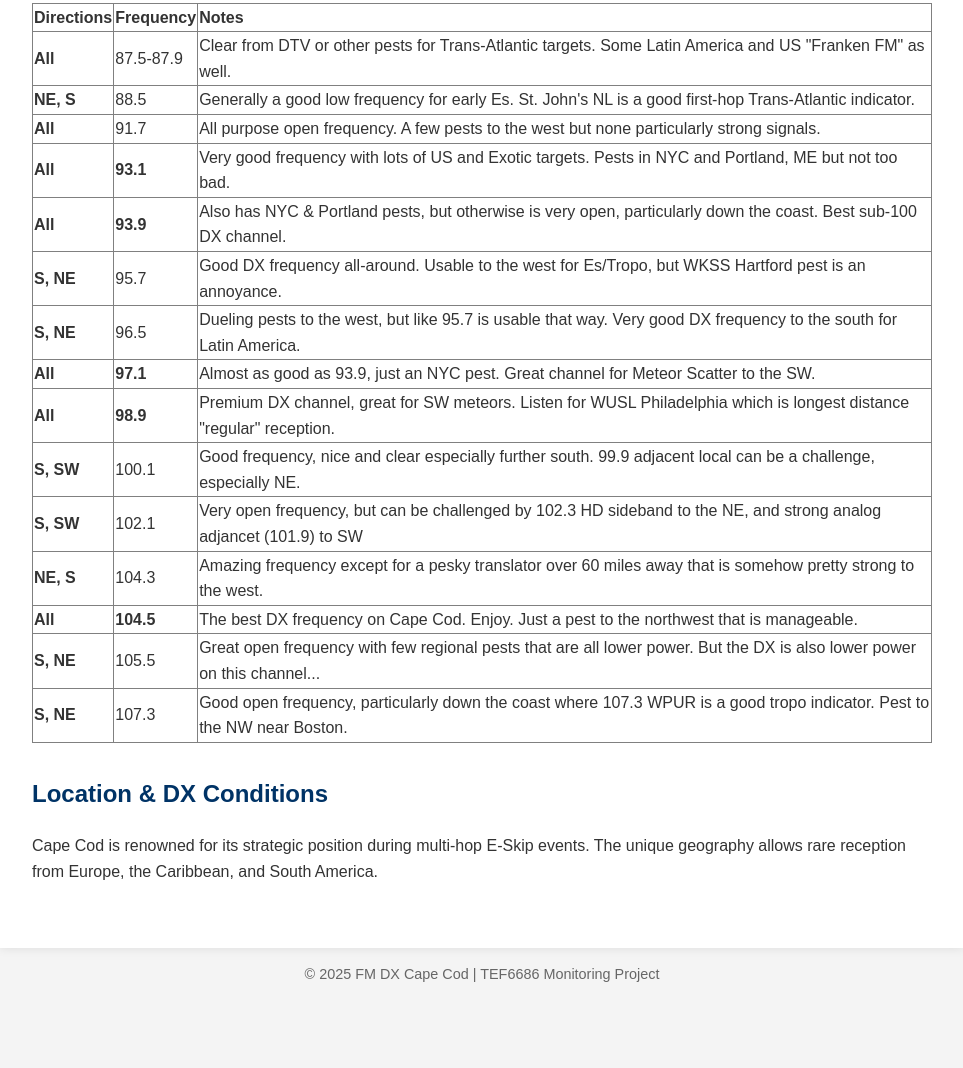
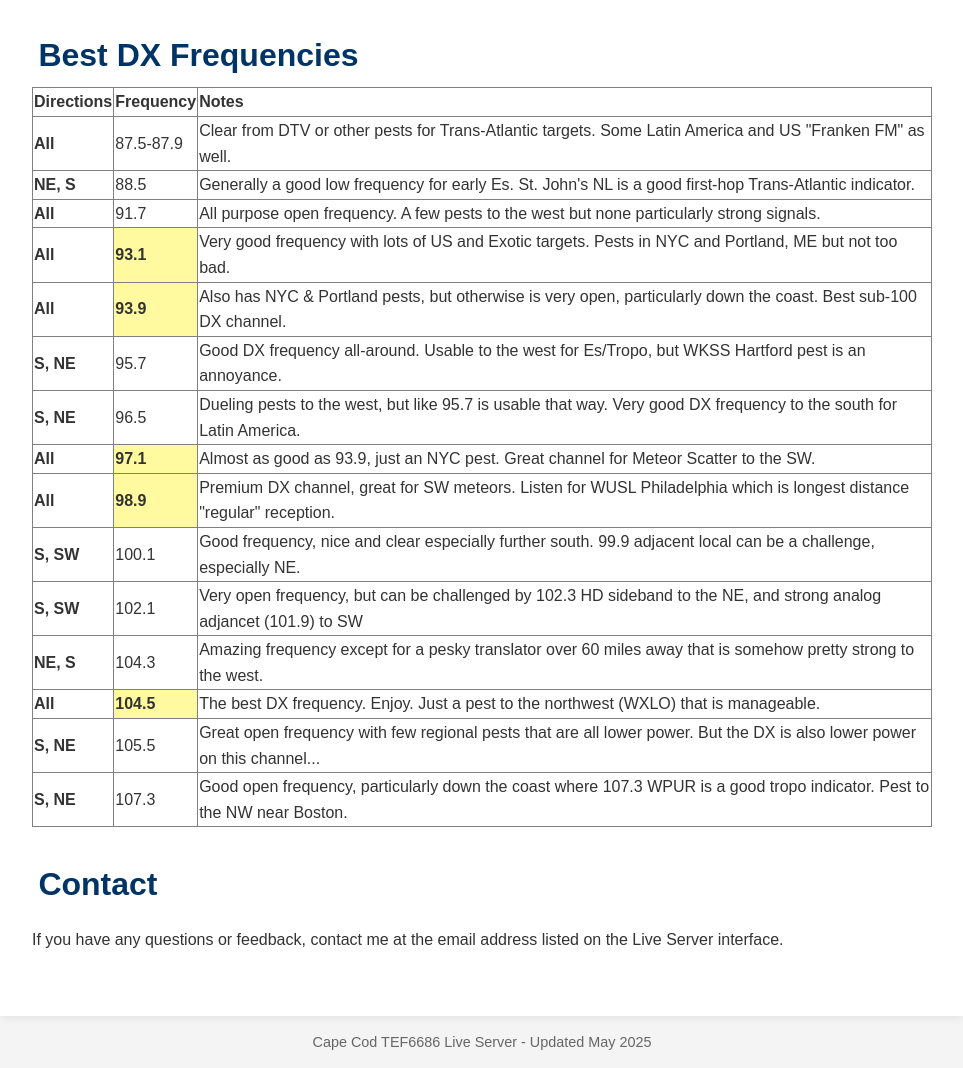
Before and after one commit to BryceFoster/dx-server, a plain HTML site: page index.html in a window 1280 px wide. Shown: the part 818-1886 px from the top of the page, without its empty margins (158-1121 px from the left). Before the commit the page ends 1818 px from the top, so only its background shows below. Drawn offline with Linux system fonts and the light colour scheme.

Commit message:
Initial commit

```diff
--- a/index.html
+++ b/index.html
@@ -19,6 +19,10 @@
       padding: 1em 2em;
       text-align: center;
     }
+    header h1, h2 {
+      color: #fff;
+      margin: .2em;
+    }
     main {
       padding: 2em;
       max-width: 900px;
@@ -31,6 +35,8 @@
     }
     h1, h2 {
       color: #003366;
+      font-size: 2em;
+      font-weight: bold;
     }
     ul {
       padding-left: 1.5em;
@@ -41,18 +47,23 @@
       color: #666;
       padding: 1em 0;
     }
+    .highlight {
+    background-color: #fff99f;
+    }
   </style>
 </head>
 <body>
   <header>
-    <h1>FM DX TEF6686 Live Server</h1>
-    <p>Live DX Monitoring from Cape Cod, MA</p>
+    <h1>Cape Cod FM DX TEF6686 Live Server</h1>
+    <p>Mashpee, Massachusetts, USA</p>
   </header>
   <main>
     <section>
       <h2>About the Live Server</h2>
       <p>
-        This server provides live FM DX reception data using a TEF6686 tuner. The goal is to monitor long-distance FM signals, particularly during the E-Skip and Tropo seasons.
+        This server provides a live interface for a TEF6686 tuner from Mashpee, Massachusetts. Mashpee is located
+        on Cape Cod, which is a prime location for FM DXing due to its orientation on a narrow peninsula. The receiver
+        is about 2 miles from the water to the south, and 7-10 miles from the water to the north / northeast.
       </p>
     </section>
 
@@ -66,6 +77,9 @@
         <li><strong>NE (Northeast)</strong>: Targets European DX during E-Skip season.</li>
         <li><strong>S (South)</strong>: Oriented for Latin American DX opportunities.</li>
       </ul>
+      <p>
+        During the E-Skip season, my bias is toward South and Northeast reception. When able, and if user interest is high, I will add a second radio with an antenna always pointing Southwest.</p>
+      </p>
     </section>
 
     <section>
@@ -105,12 +119,12 @@
             </tr>
             <tr>
               <td><strong>All</strong></td>
-              <td><b>93.1</b></td>
+              <td class="highlight"><b>93.1</b></td>
               <td>Very good frequency with lots of US and Exotic targets. Pests in NYC and Portland, ME but not too bad.</td>
             </tr>
             <tr>
               <td><strong>All</strong></td>
-              <td><b>93.9</b></td>
+              <td class="highlight"><b>93.9</b></td>
               <td>Also has NYC & Portland pests, but otherwise is very open, particularly down the coast. Best sub-100 DX channel.</td>
             </tr>
             <tr>
@@ -125,12 +139,12 @@
             </tr>
             <tr>
               <td><strong>All</strong></td>
-              <td><b>97.1</b></td>
+              <td class="highlight"><b>97.1</b></td>
               <td>Almost as good as 93.9, just an NYC pest. Great channel for Meteor Scatter to the SW.</td>
             </tr>
             <tr>
               <td><strong>All</strong></td>
-              <td><b>98.9</b></td>
+              <td class="highlight"><b>98.9</b></td>
               <td>Premium DX channel, great for SW meteors. Listen for WUSL Philadelphia which is longest distance "regular" reception.</td>
             </tr>
             <tr>
@@ -150,8 +164,8 @@
             </tr>
             <tr>
               <td><strong>All</strong></td>
-              <td><b>104.5</b></td>
-              <td>The best DX frequency on Cape Cod. Enjoy. Just a pest to the northwest that is manageable.</td>
+              <td class="highlight"><b>104.5</b></td>
+              <td>The best DX frequency. Enjoy. Just a pest to the northwest (WXLO) that is manageable.</td>
             </tr>
             <tr>
               <td><strong>S, NE</strong></td>
@@ -166,16 +180,15 @@
           </tbody>
         </table>
       </section>
-
-    <section>
-      <h2>Location & DX Conditions</h2>
-      <p>
-        Cape Cod is renowned for its strategic position during multi-hop E-Skip events. The unique geography allows rare reception from Europe, the Caribbean, and South America.
-      </p>
-    </section>
+      <section>
+        <h2>Contact</h2>
+        <p>
+          If you have any questions or feedback, contact me at the email address listed on the Live Server interface.
+        </p>
+      </section>
   </main>
   <footer>
-    &copy; 2025 FM DX Cape Cod | TEF6686 Monitoring Project
+    Cape Cod TEF6686 Live Server - Updated May 2025
   </footer>
 </body>
 </html>
```
